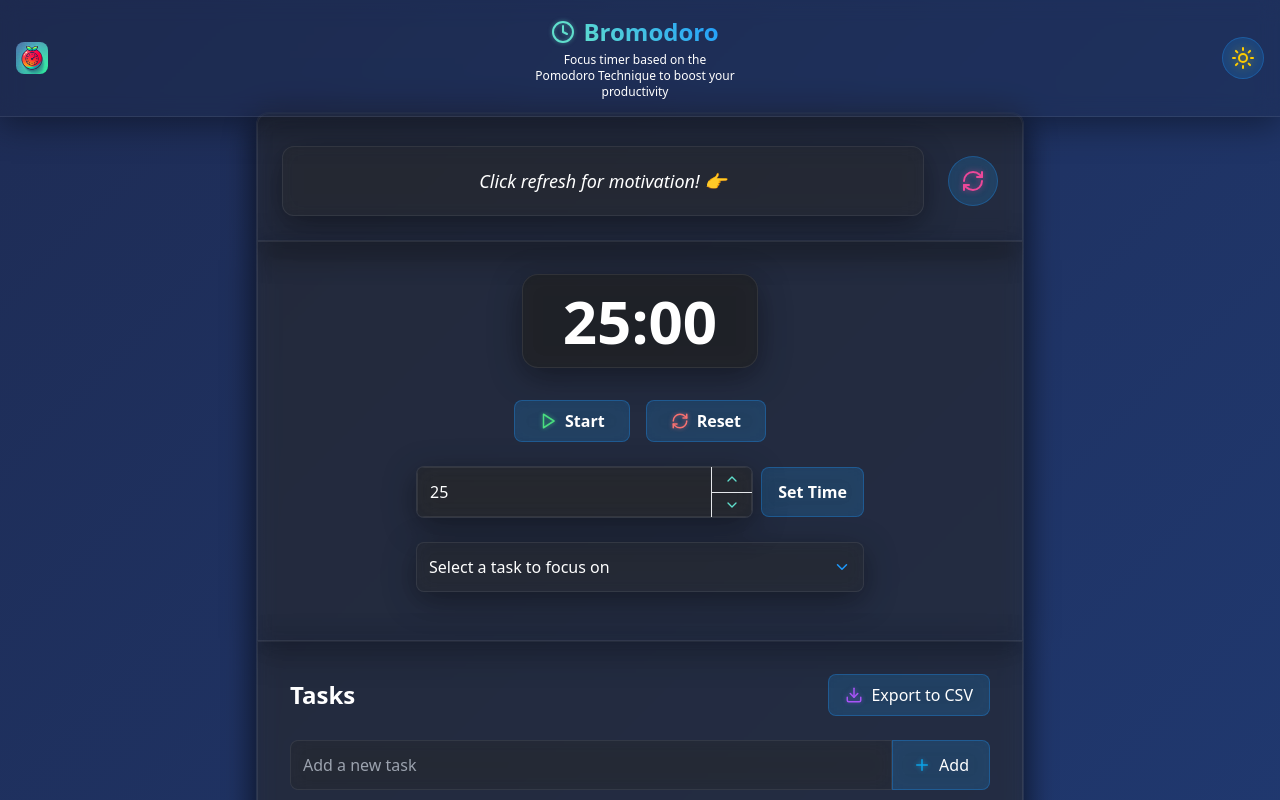
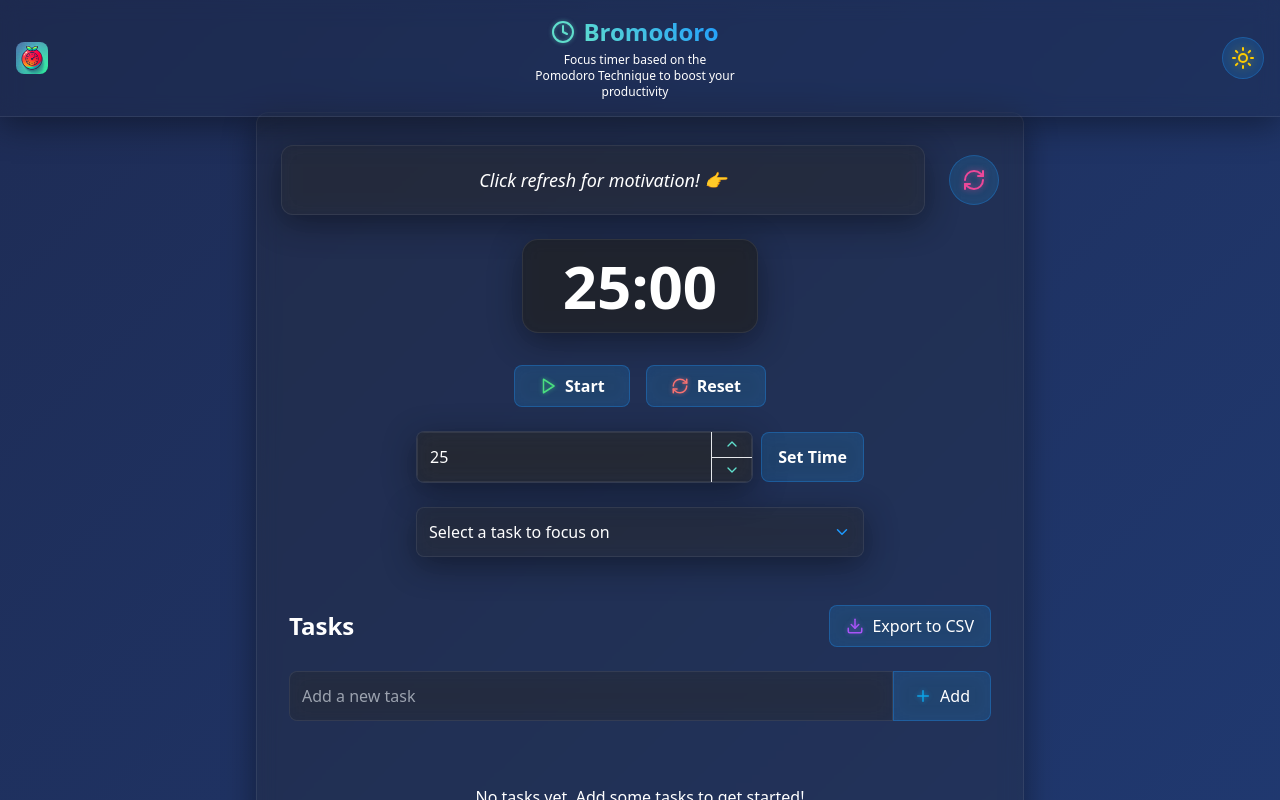
Before and after one commit to codeslord/pomodoro-app, a Next.js app: page / in a window 1280 px wide. Shown: the top 800 px of the page. Built offline with nearby package versions, Linux system fonts and the light colour scheme.

Commit message:
Unified quote, timer and tasks

```diff
--- a/app/page.tsx
+++ b/app/page.tsx
@@ -6,19 +6,24 @@
 export default function Home() {
   return (
     <div className="min-h-screen flex items-center justify-center p-4">
+      {/* Single glass container for all three components */}
       <div className="w-full max-w-3xl glass rounded-xl shadow-lg overflow-visible relative">
-        <div className="p-6 glass rounded-t-xl">
-          <QuoteBox />
-        </div>
+        {/* All components in a single visual unit */}
+        <div className="rounded-xl">
+          {/* QuoteBox section - adjusted padding */}
+          <div className="p-6 pb-0">
+            <QuoteBox />
+          </div>
 
-        {/* Timer Section - Added higher z-index */}
-        <div className="p-8 glass border-t border-b border-border relative z-20">
-          <Timer />
-        </div>
+          {/* Timer section - minimal separation */}
+          <div className="p-8 py-6">
+            <Timer />
+          </div>
 
-        {/* Tasks Section - Lower z-index */}
-        <div className="p-8 glass rounded-b-xl relative z-10">
-          <Tasks />
+          {/* Tasks section - minimal separation */}
+          <div className="p-8 pt-2">
+            <Tasks />
+          </div>
         </div>
       </div>
     </div>
```
